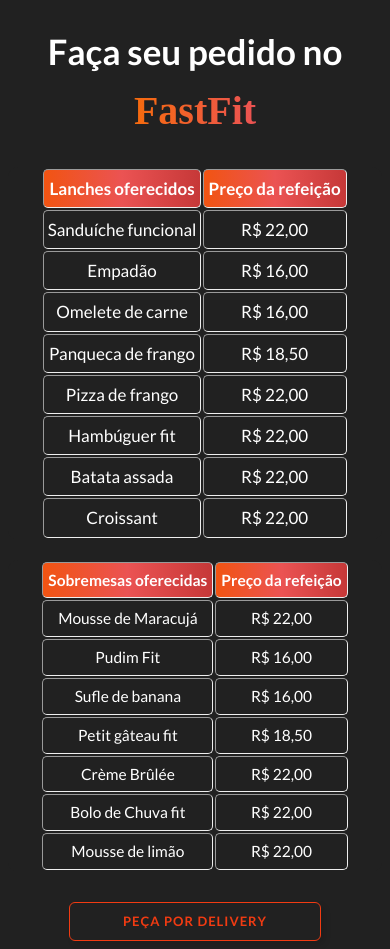
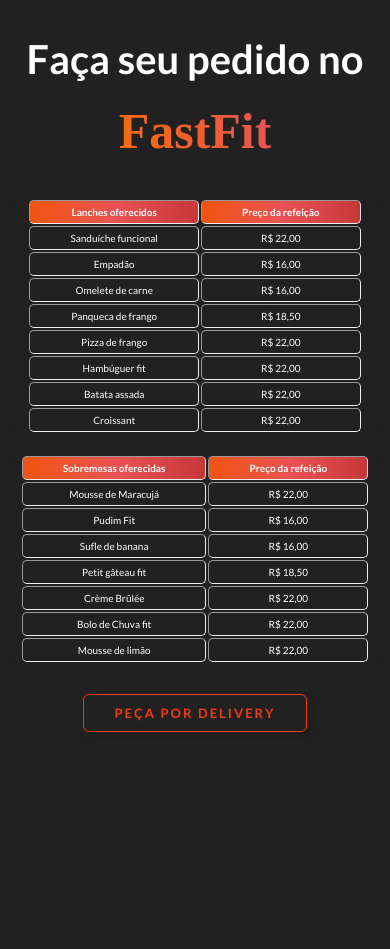
Before and after one commit to MariaE-duarda/FastFit, a plain HTML site: page pedido.html in a window 390 px wide. After the commit the page ends 844 px from the top, so only its background shows below. Drawn offline with Linux system fonts and the light colour scheme; a web font is replaced by a local one.

Commit message:
Alterações no site (mudanças no tamanho das tabelas).

```diff
--- a/assets/css/pedido.css
+++ b/assets/css/pedido.css
@@ -54,7 +54,7 @@ body {
 }
 
 .home__title {
-    font-size: 50px;
+    font-size: 47px;
     color: var(--text-color);
     display: block;
     position: relative;
@@ -63,7 +63,7 @@ body {
 
 .logo{
     font-family: var(--font-logo);
-    font-size: 50px;
+    font-size: 55px;
     padding-top: 3rem;
     background: linear-gradient(to right, #F66B0E 0%, #EB5353 100%);
     background-clip: text;
@@ -76,7 +76,7 @@ table{
     align-items: center;
     justify-content: center;
     display: flex;
-    font-size: 25px;
+    font-size: 18.5px;
     position: relative;
     border: none;
     border-radius: 10px;
@@ -101,6 +101,10 @@ td:hover{
     border-color: #EB5353;
 }
 
+td, tr, th{
+    padding: 0 60px;
+}
+
 div a .btn-outline{
     text-decoration: none;
 }
@@ -115,11 +119,11 @@ div a .btn-outline{
 }
 
 table.table{
-    font-size: 27px;
+    font-size: 20px;
 }
 
 .btn-outline {
-    width: 30%;
+    width: 50%;
     background-color:transparent;
     border: 1px solid var(--first-color);
     color: var(--first-color);
@@ -135,6 +139,7 @@ table.table{
     margin: 0 auto;
     transition: all 0.4s ease-in-out;
     cursor: pointer;
+    margin-bottom: 100px;
 }
 
 .btn-outline:hover {
@@ -144,9 +149,15 @@ table.table{
 }
 
 @media (max-width: 960px){
+    h1.home__title{
+        font-size: 40px;
+    }
+    h1 .logo{
+        font-size: 50px;
+    }
     table{
         margin-top: 20px;
-        font-size: 15.5px;
+        font-size: 10px;
     }
     th{
         padding: 5px 20px;
@@ -154,9 +165,10 @@ table.table{
         padding-right: 5px;
     }
     .btn-outline{
-        width: 90%;
+        width: 80%;
         font-size: 13px;
-        letter-spacing: 1px;
+        letter-spacing: 2px;
+        margin-bottom: 100px;
     }
     .logo{
         font-size: 40px;
@@ -170,13 +182,17 @@ table.table{
     .home__btn {
         padding: 0 -200px;
     }
-
     td{
         padding-top: 5px;
         padding-bottom: 5px;
     }
     table.table{
-        font-size: 17px;
+        font-size: 10px;
+    }
+    td, tr, th{
+        padding: 0 40px;
+        padding-top: 3px;
+        padding-bottom: 3px;
     }
 
 }
--- a/assets/css/reserva.css
+++ b/assets/css/reserva.css
@@ -54,7 +54,7 @@ body {
 }
 
 .home__title {
-    font-size: 30px;
+    font-size: 38px;
     color: var(--text-color);
     display: block;
     position: relative;
@@ -63,7 +63,7 @@ body {
 
 .logo{
     font-family: var(--font-logo);
-    font-size: 40px;
+    font-size: 50px;
     padding-top: 3rem;
     background: linear-gradient(to right, #F66B0E 0%, #EB5353 100%);
     background-clip: text;
@@ -96,6 +96,10 @@ td {
     transition: 0.5s;
 }
 
+td, tr, th{
+    padding: 0 73px;
+}
+
 td:hover{
     color: #F15412;
     border-color: #EB5353;
@@ -115,7 +119,7 @@ div a .btn-outline{
 }
 
 .btn {
-    width: 30%;
+    width: 61%;
     background: linear-gradient(to right, #F15412 0%, #EB5353 100%);
     border: none;
     outline: none;
@@ -143,21 +147,21 @@ div a .btn-outline{
 @media (max-width: 960px){
     table{
         margin-top: 20px;
-        font-size: 15px;
+        font-size: 10px;
     }
     th{
         padding: 5px;
     }
     .btn{
-        width: 90%;
+        width: 50%;
         font-size: 13px;
-        letter-spacing: 1px;
+        letter-spacing: 2px;
     }
     .logo{
-        font-size: 35px;
+        font-size: 45px;
     }
     .home__title{
-        font-size: 30px;
+        font-size: 35px;
     }
     body{
         margin-top: 20px;
@@ -170,6 +174,18 @@ div a .btn-outline{
         padding-top: 5px;
         padding-bottom: 5px;
     }
-
+    td, th, tr{
+        padding: 0 40px;
+        padding-top: 3px;
+        padding-bottom: 3px;
+    }
 
 }
+
+@media (max-width: 543px){
+    .btn{
+        width: 100%;
+        font-size: 13px;
+        letter-spacing: 2px;
+    }
+}
```
Also changed, not shown: formulario.html (+1 -1 lines), index.html (+2 -2 lines), reserva.html (+1 -1 lines).
